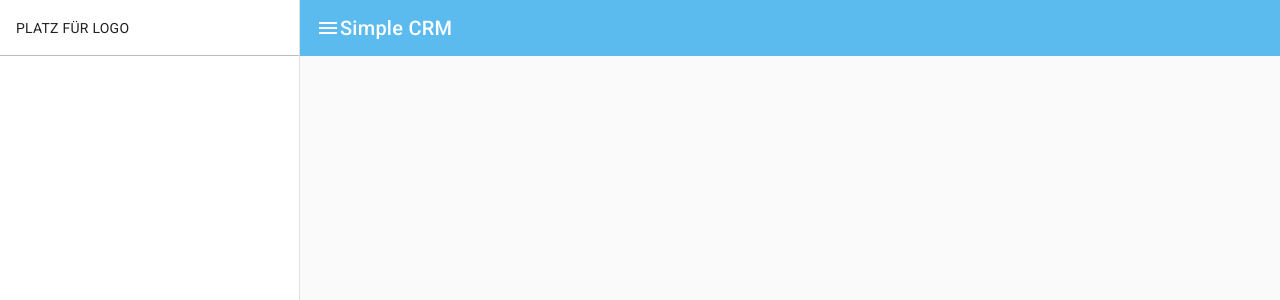
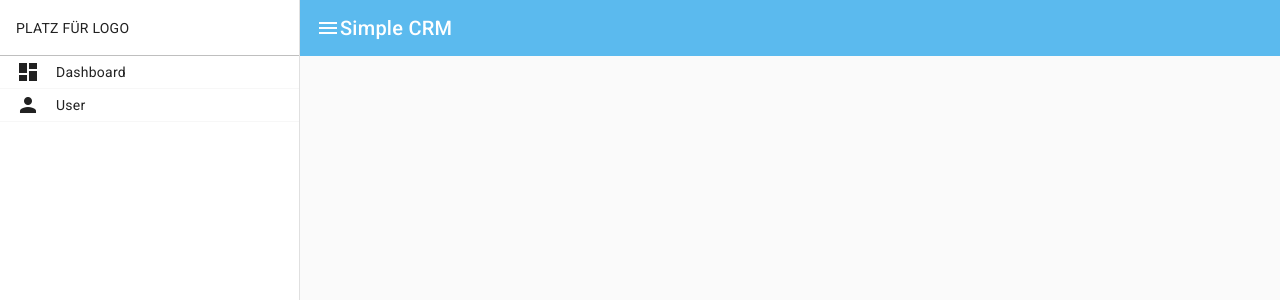
Before and after one commit to JeanPondy/simple-crm, an Angular app in the folder simple-crm/: page / in a window 1280 px wide. Shown: the top 300 px of the page. Built offline with nearby package versions, Linux system fonts and the light colour scheme.

Commit message:
sidenav Design - Link einfügen

```diff
--- a/simple-crm/src/app/app.component.html
+++ b/simple-crm/src/app/app.component.html
@@ -1,6 +1,10 @@
 <mat-drawer-container class="mat-drawer-container" autosize>
   <mat-drawer #drawer class="sidenav" [opened]="true" mode="side">
     <div class="logo-container">PLATZ FÜR LOGO</div>
+    <ul class="menu-items">
+      <li><mat-icon>dashboard</mat-icon>Dashboard</li>
+      <li><mat-icon>person</mat-icon>User</li>
+    </ul>
   </mat-drawer>
 
   <div class="example-sidenav-content">
--- a/simple-crm/src/app/app.component.scss
+++ b/simple-crm/src/app/app.component.scss
@@ -25,6 +25,26 @@ height: 56px;
             display: flex;
             align-items: center;
         }
+        .menu-items{
+            list-style-type: none;
+            padding: 0;
+            margin: 0;
+            li{
+                padding-left: 16px;
+                padding-right: 16px;
+                height: 32px;
+                display: flex;
+                align-items: center;
+                cursor: pointer;
+                border-bottom: 1px solid rgba(0,0,0,0.03);
+                mat-icon {
+                    margin-right: 16px;
+                }
+                &:hover{
+                    background-color: rgba(0,0,0,0.05);
+                }
+            }
+        }
     }
 
     .menu-icon{
```
